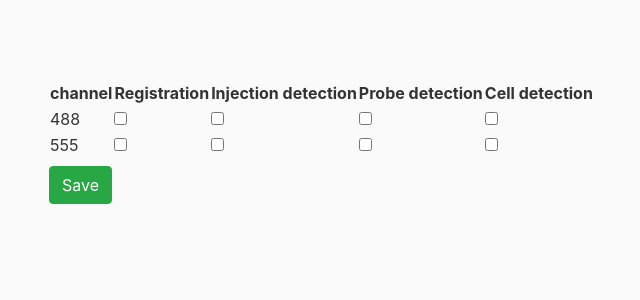
After one commit to austinhoag/flask_demo, a Flask app: page /channel_table_demo in a window 1280 px wide. The commit adds this page. Shown: the top 300 px of the page, without its empty margins (36-676 px from the left). Run offline with Flask 2, Linux system fonts and the light colour scheme; parts of the project's set-up code (start-up, migrations or seed data) failed here and were passed over; some libraries are stand-ins or nearby versions.

Commit message:
working checkbox table example

```diff
--- a/app/main/forms.py
+++ b/app/main/forms.py
@@ -1,8 +1,9 @@
 from flask_wtf import FlaskForm
 from wtforms import (StringField, SubmitField, TextAreaField, SelectField,
-					 BooleanField, HiddenField, IntegerField, FieldList, FormField)
+					 BooleanField, HiddenField, IntegerField, FieldList, FormField,
+					 SelectMultipleField, DateField)
 from wtforms.validators import DataRequired, Length, InputRequired, ValidationError, Email, Optional
-from wtforms.widgets import html5
+from wtforms.widgets import html5, CheckboxInput, ListWidget
 
 # from lightserv.models import Experiment
 
@@ -53,3 +54,70 @@ class CustomBusinessForm(FlaskForm):
 		validators=[InputRequired()],id='ndays')
 	customize_business_hours = BooleanField('Customize your business hours?',id='customize_checkbox')
 	hours = FieldList(FormField(TimeForm), min_entries=0,max_entries=7)
+
+
+class CustomBusinessForm(FlaskForm):
+	name = StringField('Business Name')
+	number_of_days = IntegerField('Number of days the business is open',widget=html5.NumberInput(),
+		validators=[InputRequired()],id='ndays')
+	customize_business_hours = BooleanField('Customize your business hours?',id='customize_checkbox')
+	hours = FieldList(FormField(TimeForm), min_entries=0,max_entries=7)
+
+
+class MultiCheckboxField(SelectMultipleField):
+    """
+    A multiple-select, except displays a list of checkboxes.
+
+    Iterating the field will produce subfields, allowing custom rendering of
+    the enclosed checkbox fields.
+    """
+    widget = ListWidget(prefix_label=False)
+    option_widget = CheckboxInput()
+
+
+class CheckboxGridForm(FlaskForm):
+	# top_labels =
+    channel488 = MultiCheckboxField('488',choices=[(0,''),(1,''),(2,''),(3,'488'),
+    											   (4,''),(5,''),(6,''),(7,'555'),
+    											   (8,''),(9,''),(10,''),(11,'647'),
+    											   (12,''),(13,''),(14,''),(15,'790')], coerce=int)
+
+    submit = SubmitField("Set User Choices")
+
+class GradeForm(FlaskForm):
+	grade = StringField('Student grade')
+	submit = SubmitField("Submit")
+
+class WorkReportEntry(FlaskForm):
+    index = HiddenField('index')
+    # date = DateField('date')
+    start_time = StringField('Start Start')
+    end_time = StringField('Start End')
+    is_entered = BooleanField('Entered already?')
+
+class WorkReportForm(FlaskForm):
+    """A form for one or more addresses"""
+    days = FieldList(FormField(WorkReportEntry), min_entries=1)
+    submit = SubmitField('Save')
+
+class ChannelForm(FlaskForm):
+	channel = SelectField('channel',choices=[('488','488'),('555','555'),
+    	('647','647'),('790','790')])
+	registration = BooleanField('Registration',default=False)
+	injection_detection = BooleanField('Injection detection',default=False)
+	probe_detection = BooleanField('Injection detection',default=False)
+	cell_detection = BooleanField('Injection detection',default=False)
+
+class ChannelListForm(FlaskForm):
+	"""A form for picking which channels were used for what purpose"""
+	# channels = FieldList(FormField(ChannelForm), min_entries=4,max_entries=4)
+	channel1_registration = BooleanField('Registration',default=False)
+	channel1_injection_detection = BooleanField('Registration',default=False)
+	channel1_probe_detection = BooleanField('Registration',default=False)
+	channel1_cell_detection = BooleanField('Registration',default=False)
+	channel2_registration = BooleanField('Registration',default=False)
+	channel2_injection_detection = BooleanField('Registration',default=False)
+	channel2_probe_detection = BooleanField('Registration',default=False)
+	channel2_cell_detection = BooleanField('Registration',default=False)
+
+	submit = SubmitField('Save')
--- a/app/main/routes.py
+++ b/app/main/routes.py
@@ -1,7 +1,9 @@
 from flask import render_template, request, redirect, Blueprint, session, url_for, flash, Markup,Request, jsonify
 from app import tasks, db
 from .forms import (SvgForm, PickCounty, ExperimentForm,
-                    BusinessForm, CustomBusinessForm )
+                    BusinessForm, CustomBusinessForm,
+                    CheckboxGridForm, GradeForm, WorkReportForm,
+                    ChannelListForm )
 from app import tables
 
 
@@ -136,3 +138,52 @@ def checkbox_getjson_flask():
     if form.validate_on_submit:
         print(form.data)
     return render_template('checkbox_getjson_flask.html',form=form)
+
+@main.route("/checkbox_grid_demo",methods=['GET','POST'])
+def checkbox_grid_demo():
+    mydata = [{'channel':488,'registration':{'name':'reg_488','value':'reg_488'},
+    'injection_detection':{'name':'inj_488','value':'inj_488'}},
+              {'channel':555,'registration':{'name':'reg_555','value':'reg_555'},
+              'injection_detection':{'name':'inj_555','value':'inj_555'}}]
+
+    tab = tables.CheckBoxTable(mydata)
+    return render_template('checkbox_grid_demo.html',table=tab)
+
+@main.route("/checkbox_table_demo",methods=['GET','POST'])
+def checkbox_table_demo():
+    if request.method == 'GET':
+        # form_days = db.session.query(Work_Time).filter_by(user_id=current_user.id).all()
+        form_days = [{'index':'0','start_time':'9am','end_time':'10pm'}]
+        form = WorkReportForm(days=form_days)
+    if request.method == 'POST':
+
+        form = WorkReportForm(request.form)
+        print(form.data)
+        days = []
+        # for day in form.days:
+        #     print(day.index.data)
+            # Work_Time(id = day.index.data,\
+            #           user=current_user,\
+            #           date=day.date.data,\
+            #           start_time=day.start_time.data,\
+            #           end_time=day.end_time.data)
+    return render_template('checkbox_table_demo.html',form=form)
+
+
+@main.route("/channel_table_demo",methods=['GET','POST'])
+def channel_table_demo():
+    form = ChannelListForm(request.form)
+
+    if request.method == 'GET':
+        print("get request")
+        # channel_data = [{'channel':'488'},{'channel':'555'},
+        # {'channel':'647'},{'channel':'790'}]
+        # while len(form.channels) > 0:
+        #     form.channels.pop_entry()
+        # for ii in range(4):
+        #     form.channels.append_entry(channel_data[ii])
+        # print(form.data)
+    elif request.method == 'POST':
+        print("post request")
+        print(form.data)
+    return render_template('channel_table_demo.html',form=form)
--- a/app/static/main.css
+++ b/app/static/main.css
@@ -82,3 +82,17 @@ a.article-title:hover {
 #larger {
 font-size: 24px;
 }
+
+ul.checkbox li {
+  border: 1px transparent solid;
+  display:inline-block;
+  width:12em;
+}
+
+
+div.form-group li {
+  border: 1px transparent solid;
+  display:inline-block;
+  width:4em;
+
+}
--- /dev/null
+++ b/app/templates/channel_table_demo.html
@@ -0,0 +1,36 @@
+{% extends "layout.html" %}
+    {% block content %}
+    {% set channel_list = ['488','555','647','790'] %}
+               <form method="post">
+            <table>
+                <tr>
+                    <th>channel</th>
+                    <th>Registration</th>
+                    <th>Injection detection</th>
+                    <th>Probe detection</th>
+                    <th>Cell detection</th>
+
+                </tr>
+                <tr>
+                    <td>488</td>
+                    <td>{{form.channel1_registration}}</td>
+                    <td>{{form.channel1_injection_detection}}</td>
+                    <td>{{form.channel1_probe_detection}}</td>
+                    <td>{{form.channel1_cell_detection}}</td>
+
+                </tr>
+                <tr>
+                    <td>555</td>
+                    <td>{{form.channel2_registration}}</td>
+                    <td>{{form.channel2_injection_detection}}</td>
+                    <td>{{form.channel2_probe_detection}}</td>
+                    <td>{{form.channel2_cell_detection}}</td>
+
+                </tr>
+            </table>
+            <div class="form-group">
+                {{ form.submit(class="btn btn-success mt-2") }}
+            </div>
+        </form>
+
+    {% endblock content %}
```
Also changed, not shown: app/tables.py (+23 -0 lines), app/templates/checkbox_table_demo.html (added, +25 -0 lines).
